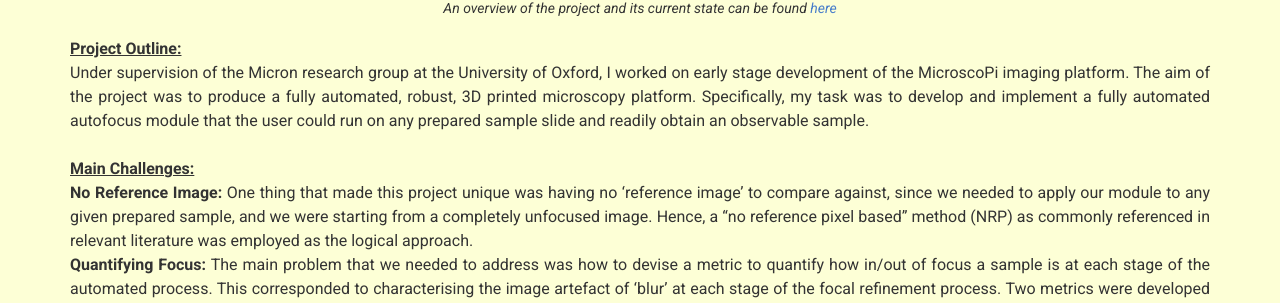
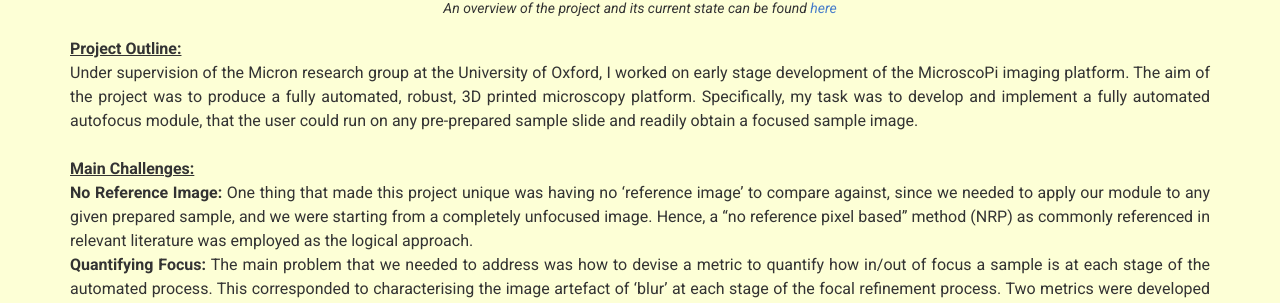
Before and after one commit to WilliamManley/WilliamManley.github.io, a Jekyll site: the page built from index.md, in a window 1280 px wide and 900 px high, scrolled down 1128 px. Shown: the part 197-500 px from the top of the window. Built offline with Jekyll 4.4.1, drawn with Linux system fonts in a browser that asks for light colours; nearby versions of some CDN libraries.

Commit message:
Changed project description

```diff
--- a/_data/projects.yml
+++ b/_data/projects.yml
@@ -16,8 +16,8 @@
     I worked on early stage development of the MicroscoPi imaging platform.
     The aim of the project was to produce a fully automated, robust, 3D printed
     microscopy platform. Specifically, my task was to develop and implement a
-    fully automated autofocus module that the user could run on any prepared
-    sample slide and readily obtain an observable sample. <br> <br>
+    fully automated autofocus module, that the user could run on any pre-prepared
+    sample slide and readily obtain a focused sample image. <br> <br>
     <u><b>Main Challenges:</b></u> <br>
     **No Reference Image:**
     One thing that made this project unique was having no 'reference image' to compare
```
